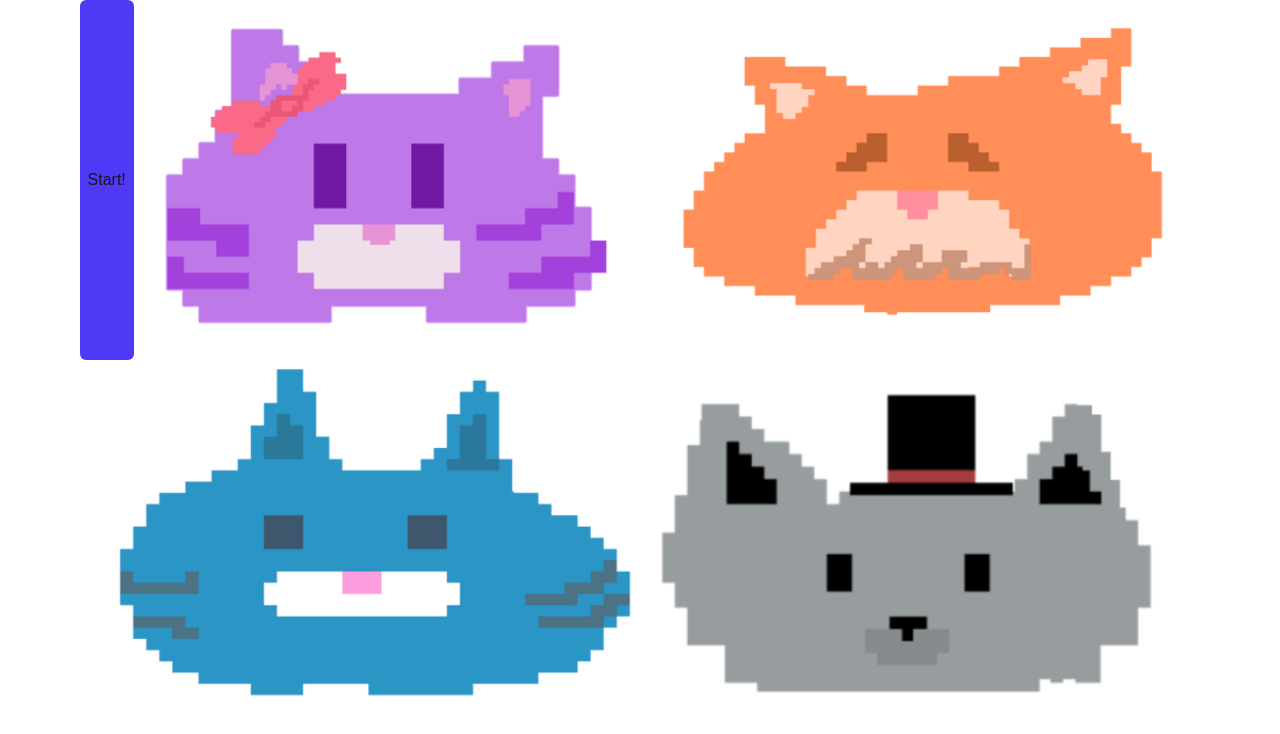
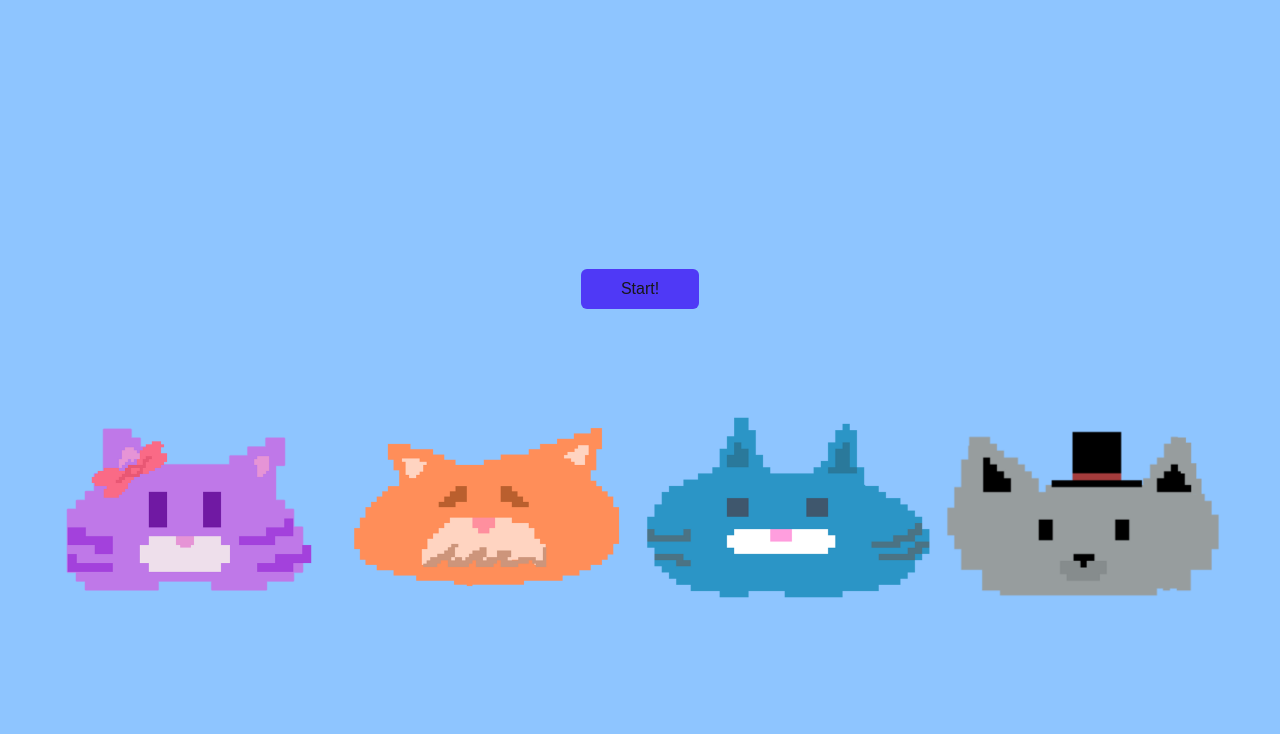
Before and after one commit to thucchi-cs/DateTheDuo, a Next.js app in the folder client/: page /design in a window 1280 px wide. Shown: the top 734 px of the page. Built offline with nearby package versions, Linux system fonts and the light colour scheme.

Commit message:
centered the cats and fixed button

```diff
--- a/client/app/design/page.js
+++ b/client/app/design/page.js
@@ -6,13 +6,22 @@ import cat3 from "../images/cat3.png";
 import cat4 from "../images/cat4.png";
 export default function Home(){
     return(
-        <div className = "flex flex-wrap row-span-2 max-w-screen justify-center">
-        <button className = "p-2 rounded-md bg-indigo-600">Start!</button>
-        <img className = "mt-2 w-5/12 h-5/12" src={cat1.src}/>
-        <img className = "mt-2 w-5/12 h-5/12" src={cat2.src}/>
-        <img className = "mt-2 w-5/12 h-5/12" src={cat3.src}/>
-        <img className = "mt-2 w-5/12 h-5/12" src={cat4.src}/>
 
+        <div className = "flex flex-col max-w-screen min-h-screen justify-center items-center bg-blue-300">
+        <button className = "pl-10 pr-10 p-2 rounded-md bg-indigo-600 mt-20 mb-25">Start!</button>
+        <div className = "flex row-span-2 max-w-screen justify-center">
+            <img className = "mt-2 w-3/13 h-3/12" src={cat1.src}/>
+            <img className = "mt-2 w-3/13 h-3/12" src={cat2.src}/>
+            <img className = "mt-2 w-3/13 h-3/12" src={cat3.src}/>
+            <img className = "mt-2 w-3/13 h-3/12" src={cat4.src}/>
+        {/* <div className="flex flex-col justify-center items-center"> */}
+            {/* <p>Player 1</p>
+            <p>Player 2</p>
+            <p>Player 3</p>
+            <p>Player 4</p>
+        </div> */}
+
+        </div>
         </div>
 
     );
--- a/client/app/page.js
+++ b/client/app/page.js
@@ -72,7 +72,7 @@ export default function Home() {
 
       {code &&
         <>
-          <h1 className="text-xs">{code}</h1>
+          <h1 className="text-lg">{code}</h1>
           <p>Number of players in room: {playersNum}</p>
         </>}
         </div>
```
